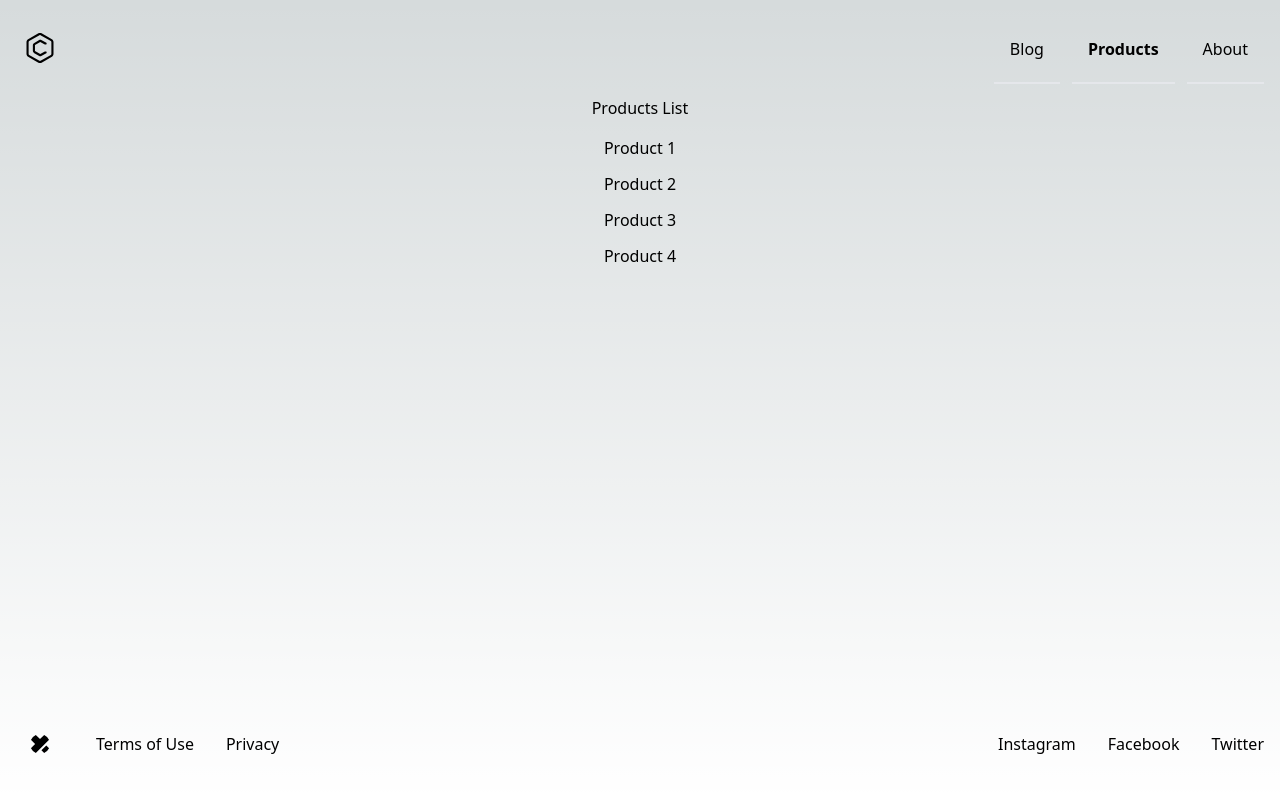
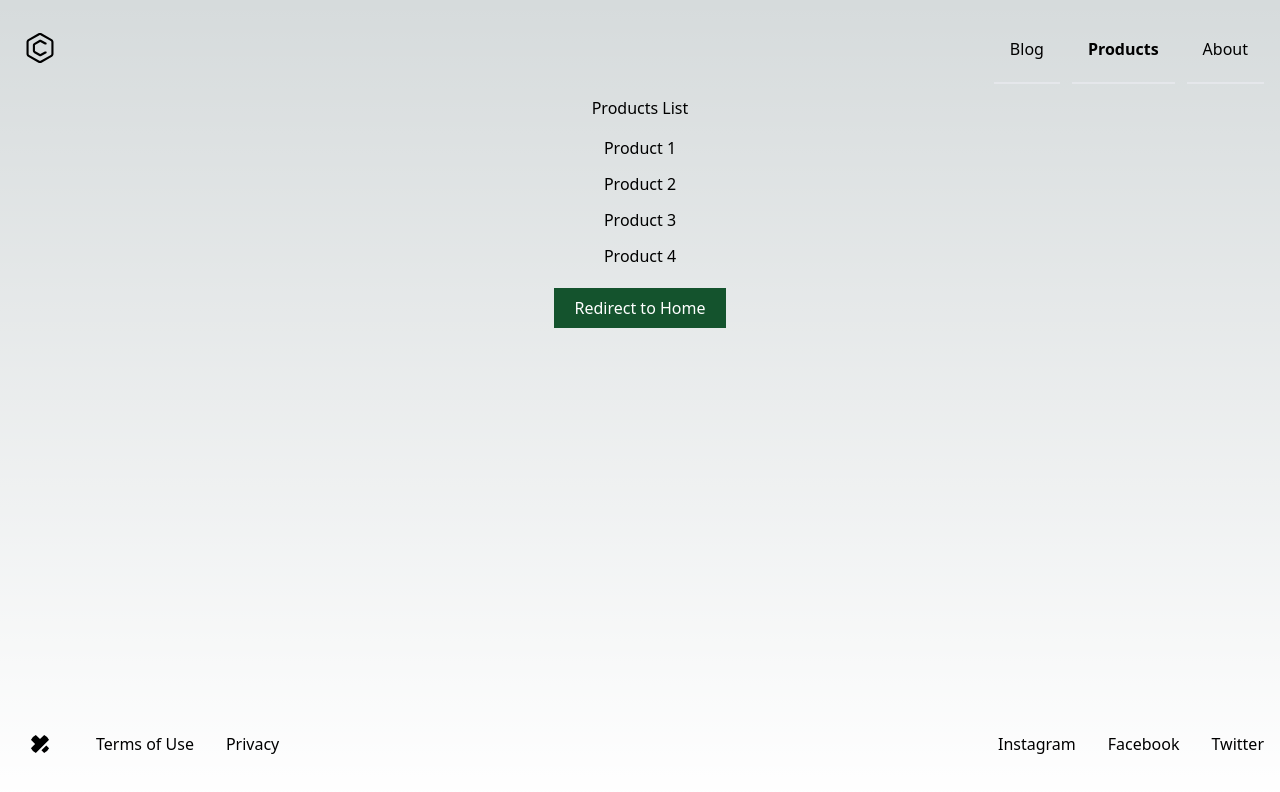
Before and after one commit to Rashmi-Wijesekara/next-project-setup, a Next.js app: page /products in a window 1280 px wide. Shown: the top 792 px of the page. Built offline with nearby package versions, Linux system fonts and the light colour scheme.

Commit message:
navigate onClick

```diff
--- a/src/app/products/page.tsx
+++ b/src/app/products/page.tsx
@@ -1,6 +1,15 @@
+"use client"
+
 import Link from "next/link";
+import { useRouter } from "next/navigation";
 
 export default function Products() {
+	const router = useRouter();
+
+	const redirectHandler = () => {
+		router.push('/')
+	}
+
 	return (
 		<div className="text-center">
 			<div>Products List</div>
@@ -11,6 +20,8 @@ export default function Products() {
 			<Link href={`/products/3`}>Product 3</Link>
 			<Link href={`/products/4`}>Product 4</Link>
 			</div>
+
+			<button className="bg-green-900 text-white px-5 py-2 mt-5" onClick={redirectHandler}>Redirect to Home</button>
 		</div>
 	)
 }
```
